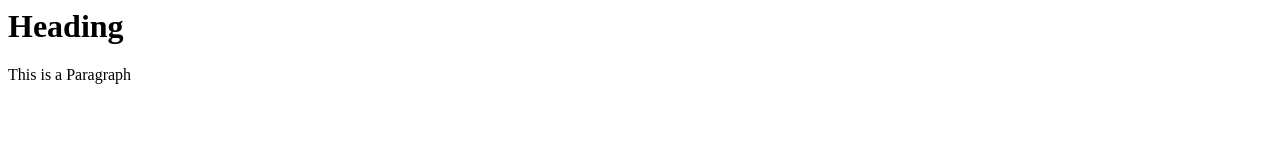
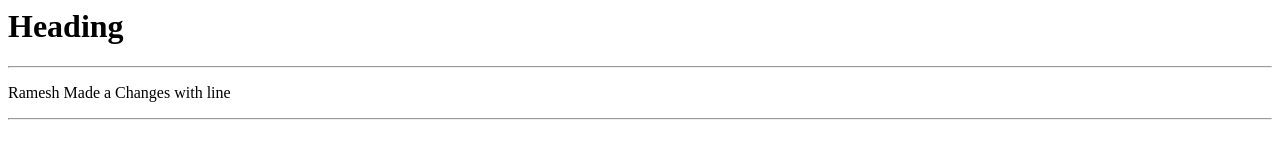
Before and after one commit to nitheesh29bec/HTML, a plain HTML site: page index.html in a window 1280 px wide. Drawn offline with Linux system fonts and the light colour scheme.

Commit message:
Ramesh work

```diff
--- a/index.html
+++ b/index.html
@@ -4,6 +4,8 @@
   </head>
   <body>
     <h1>Heading</h1>
-    <p>This is a Paragraph</p>
+    <hr>
+    <p>Ramesh Made a Changes with line</p>
+    <hr>
   </body>
 </html>
```
